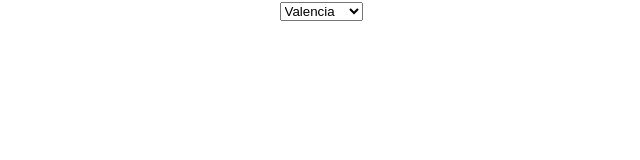
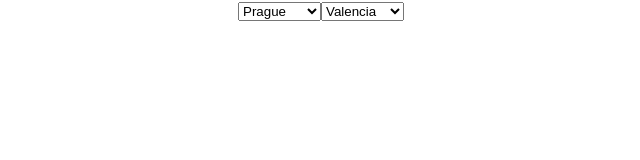
Before and after one commit to jadebssn/Hackathon, a React (Create React App) app: page / in a window 1280 px wide. Shown: the top 160 px of the page, without its empty margins (319-959 px from the left). Built offline with nearby package versions, Linux system fonts and the light colour scheme.

Commit message:
add departure into dropdown

```diff
--- a/src/App.js
+++ b/src/App.js
@@ -8,23 +8,24 @@
 function App() {
   const [flights, setFlights] = useState([]);
   const [city, setCity] = useState('');
+  const [departure, setDeparture] = useState('');
   const affilId = "data4youcbp202106";
   async function fetchAll() {
     const resp = await fetch(
-      `https://api.skypicker.com/flights?fly_from=PRG&fly_to=${city}&date_from=26/6/2021&date_to=29/6/2021&partner=${affilId}&limit=5&direct_flights=0`
+      `https://api.skypicker.com/flights?fly_from=${departure}&fly_to=${city}&date_from=26/6/2021&date_to=29/6/2021&partner=${affilId}&limit=5&direct_flights=0`
     );
     const data = await resp.json();
     console.log(data);
     setFlights(data.data);
   }
   useEffect(() => {
-    city &&
+    city && departure &&
     fetchAll();
-  }, [city]);
+  }, [city, departure]);
 
   return (
     <div className="App">
-      <Dropdown setCity={setCity}/>
+      <Dropdown setCity={setCity} setDeparture={setDeparture}/>
       <Flights flights={flights} />
     </div>
   );
--- a/src/components/Dropdown.js
+++ b/src/components/Dropdown.js
@@ -2,9 +2,25 @@
     const changeValue = (e) => {
         props.setCity(e.target.value)
         console.log(e.target.value)
+
     }
 
+    const changeDeparture = (e) => {
+        props.setDeparture(e.target.value)
+        console.log(e.target.value)
+    }
+
+
     return (
+        <>
+
+        <select name="selectList" id="selectList" onChange={changeDeparture}>
+           <option value="PRG">Prague</option>
+           <option value="BER">Berlin</option>
+           <option value="WAW">Warsaw</option>
+           <option value="PED">Pardubice</option>
+        </select>
+
         <select name="selectList" id="selectList" onChange={changeValue}>
            <option value="VLC">Valencia</option>
            <option value="BCN">Barcelona</option>
@@ -12,6 +28,12 @@
            <option value="MXP">Milano</option>
            <option value="ATH">Athens</option>
         </select>
+
+        </>
+
+
+
+
     )
 }
 
```
Lines whose indentation alone changed are shown as unchanged.
